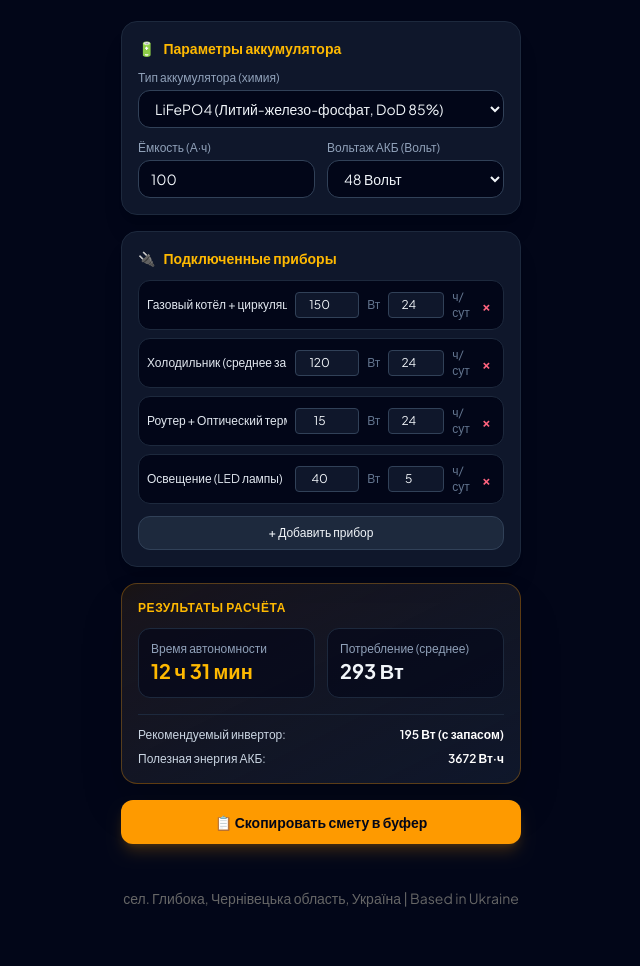
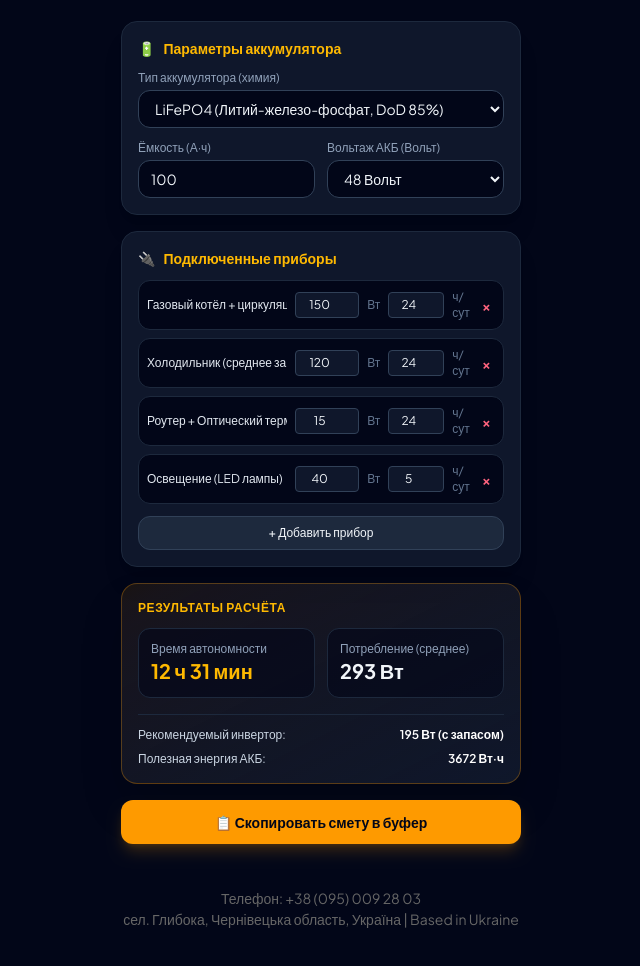
Before and after one commit to damiananatoliy1963-debug/energo-calc, a plain HTML site: page index.html in a window 1280 px wide. Shown: the part 114-1080 px from the top of the page, without its empty margins (319-959 px from the left). Drawn offline with nearby package versions, Linux system fonts and the light colour scheme.

Commit message:
Update index.html

```diff
--- a/index.html
+++ b/index.html
@@ -170,8 +170,8 @@
 
         window.onload = init;
     </script>
-</body>
 <footer style="text-align: center; padding: 20px; color: #666; font-size: 14px;">
+  Телефон: +38 (095) 009 28 03<br>
   сел. Глибока, Чернівецька область, Україна | Based in Ukraine
 </footer>
 </html>
```
